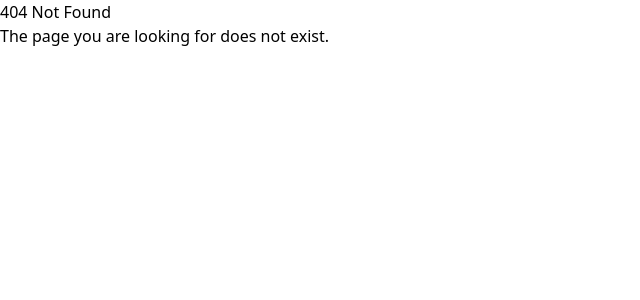
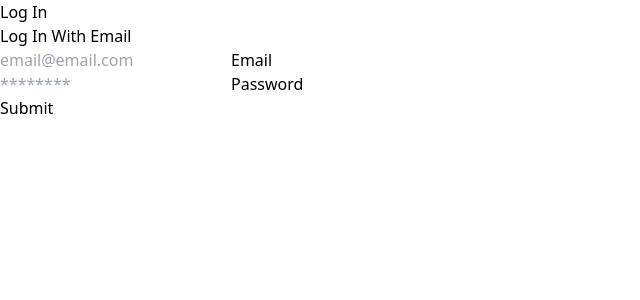
Before and after one commit to CardExchangeHub/CardExchangeHub, a React app: page /login in a window 1280 px wide. Before the commit this address had no page. Shown: the top 300 px of the page, without its empty margins (0-640 px from the left). Built offline with nearby package versions, Linux system fonts and the light colour scheme.

Commit message:
added login component with test

```diff
--- a/jest.config.js
+++ b/jest.config.js
@@ -1,4 +1,5 @@
 module.exports = {
+  preset: 'ts-jest/presets/js-with-ts',
   testEnvironment: 'jest-environment-jsdom',
   setupFilesAfterEnv: [
     '@testing-library/jest-dom/extend-expect',
--- a/package.json
+++ b/package.json
@@ -39,6 +39,7 @@
     "@types/express": "^4.17.17",
     "@types/react": "^18.2.6",
     "@types/react-dom": "^18.2.4",
+    "@types/react-router-dom": "^5.3.3",
     "@typescript-eslint/eslint-plugin": "^5.59.6",
     "@typescript-eslint/parser": "^5.59.6",
     "autoprefixer": "^10.4.14",
@@ -66,6 +67,7 @@
     "sass": "^1.62.1",
     "style-loader": "^3.3.3",
     "tailwindcss": "^3.3.2",
+    "ts-jest": "^29.1.0",
     "ts-loader": "^9.4.3",
     "typescript": "^5.0.4",
     "webpack": "^5.83.1",
--- a/src/client/app/App.tsx
+++ b/src/client/app/App.tsx
@@ -1,16 +1,20 @@
 import React from 'react';
 import { Routes, Route, useNavigate } from 'react-router-dom';
-import HomePage from '../components/HomePage';
+import HomePage from '../components/HomePage/HomePage';
 import Sellers from '../components/Sellers';
 import '../styles/main.css';
 import NotFound from '../components/NotFound';
+import LogIn from '../components/LogIn/LogIn';
+import NavBar from '../components/NavBar/NavBar';
 
-const App: React.FC = () => {
+const App = () => {
   return (
     <div>
+      <NavBar />
       <Routes>
         <Route path="/" element={<HomePage />} />
         <Route path="/sellers" element={<Sellers />} />
+        <Route path="/login" element={<LogIn />} />
         <Route path="*" element={<NotFound />} />
       </Routes>
     </div>
--- /dev/null
+++ b/src/client/components/FormInput/FormInput.tsx
@@ -0,0 +1,30 @@
+import React, { InputHTMLAttributes } from 'react';
+
+interface FormInputProps extends InputHTMLAttributes<HTMLInputElement> {
+  name: string;
+  label: string;
+  placeholder: string;
+}
+
+const FormInput: React.FC<FormInputProps> = ({
+  name,
+  label,
+  placeholder,
+  type,
+  ...rest
+}) => {
+  return (
+    <div>
+      <input
+        id={name}
+        name={name}
+        type={type}
+        placeholder={placeholder}
+        {...rest}
+      />
+      <label htmlFor={name}>{label}</label>
+    </div>
+  );
+};
+
+export default FormInput;
--- a/src/client/components/HomePage.tsx
+++ b/src/client/components/HomePage/HomePage.tsx
@@ -1,7 +1,7 @@
 import React, { useEffect, useState, createContext } from 'react';
 
-function HomePage() {
-  return <div className="bg-red-50 p-5">Hi! This is homepage</div>;
-}
+const HomePage = () => {
+  return <h1>Hi! This is homepage</h1>;
+};
 
 export default HomePage;
--- /dev/null
+++ b/src/client/components/LogIn/LogIn.tsx
@@ -0,0 +1,75 @@
+import React, { useState } from 'react';
+import { Link, useNavigate, useLocation } from 'react-router-dom';
+import FormInput from '../FormInput/FormInput';
+
+interface UserInfo {
+  email: string;
+  password: string;
+}
+
+const loginUser = (
+  credentials: UserInfo,
+  updateLoginStatus: (status: boolean) => void
+): void => {
+  fetch('/user/login', {
+    method: 'POST',
+    headers: {
+      'Content-Type': 'application/json',
+    },
+    body: JSON.stringify(credentials),
+  })
+    .then((res) => res.json())
+    .then((data) => {
+      if (data.message === 'user authenticated') {
+        updateLoginStatus(true);
+      }
+    });
+};
+
+export default function Login() {
+  const [email, setEmail] = useState();
+  const [password, setPassword] = useState();
+  const navigate = useNavigate();
+  const location = useLocation();
+
+  const [userInfo, setUserInfo] = useState({
+    email: '',
+    password: '',
+  });
+  const [isLoggedIn, setIsLoggedIn] = useState(false); // Separate state for isLoggedIn
+
+  const handleChange = ({
+    target,
+  }: React.ChangeEvent<HTMLInputElement>): void => {
+    const { value, name } = target;
+    setUserInfo({ ...userInfo, [name]: value });
+  };
+
+  const handleSubmit = async (e: React.FormEvent<HTMLFormElement>) => {
+    e.preventDefault();
+    await loginUser(userInfo, setIsLoggedIn);
+  };
+  return (
+    <div className="login">
+      <form onSubmit={handleSubmit}>
+        <h2>Log In With Email</h2>
+        <FormInput
+          value={email}
+          onChange={handleChange}
+          label="Email"
+          placeholder="email@email.com"
+          name="email"
+        />
+        <FormInput
+          value={password}
+          onChange={handleChange}
+          label="Password"
+          placeholder="********"
+          name="password"
+          type="password"
+        />
+        <button>Submit</button>
+      </form>
+    </div>
+  );
+}
--- /dev/null
+++ b/src/client/components/NavBar/NavBar.tsx
@@ -0,0 +1,12 @@
+import React, { useEffect } from 'react';
+import { Link } from 'react-router-dom';
+
+const NavBar = () => {
+  return (
+    <Link to="login">
+      <button>Log In</button>
+    </Link>
+  );
+};
+
+export default NavBar;
--- a/src/client/components/NotFound.tsx
+++ b/src/client/components/NotFound.tsx
@@ -1,12 +1,12 @@
 import React from 'react';
 
-function NotFound() {
+const NotFound: React.FC = () => {
   return (
     <div>
       <h1>404 Not Found</h1>
       <p>The page you are looking for does not exist.</p>
     </div>
   );
-}
+};
 
 export default NotFound;
--- a/src/client/components/Sellers.tsx
+++ b/src/client/components/Sellers.tsx
@@ -5,3 +5,5 @@ const Sellers: React.FC = () => {
 };
 
 export default Sellers;
+
+//this is boilerplate, may delete later
```
Also changed, not shown: src/client/components/NavBar.tsx (deleted), 2 other files (tests, documents, lock files or other folders).
